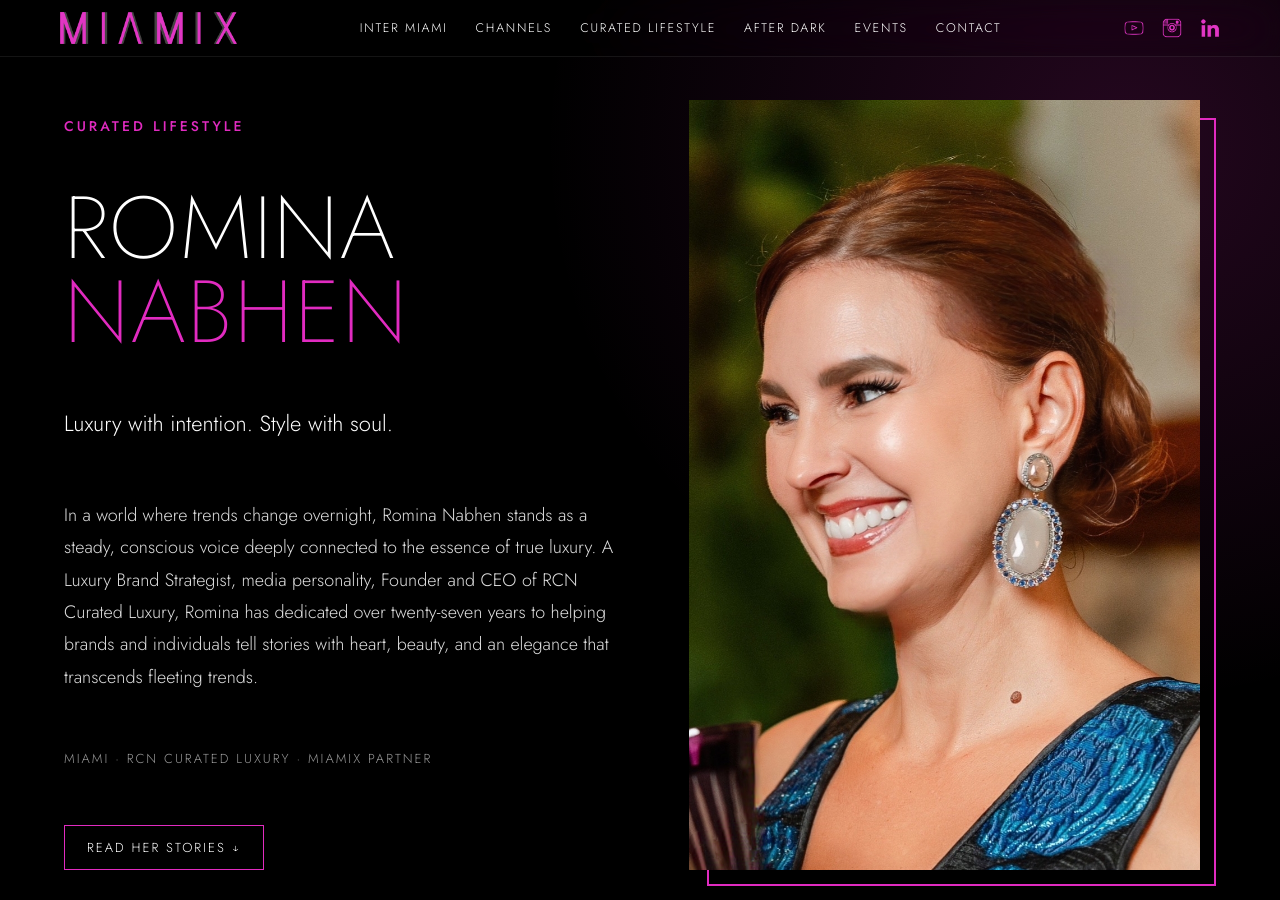
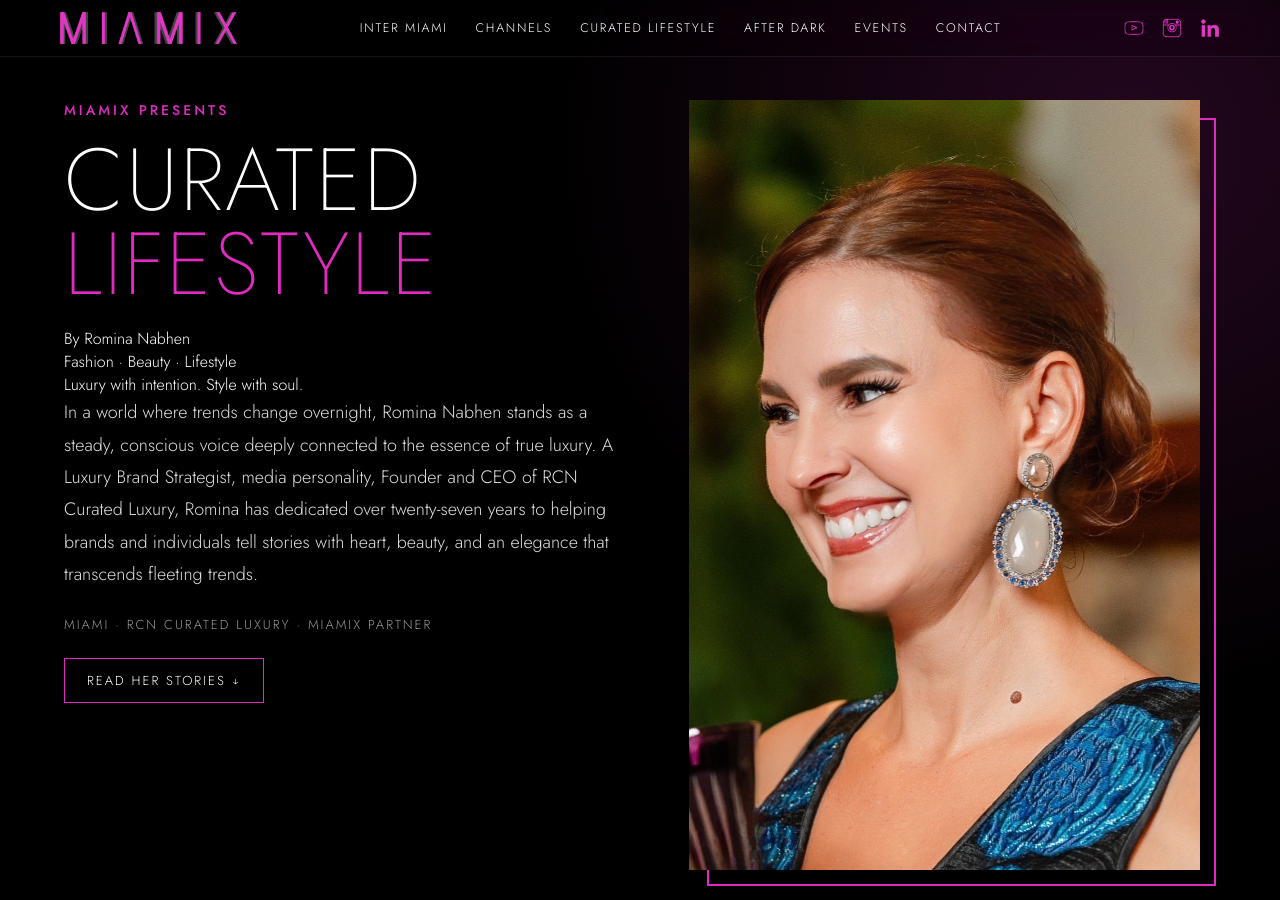
Before and after one commit to MIAMIX-io/MIAMIX.VIP-Site, a Jekyll site: the page built from curated-lifestyle.html, in a window 1280 px wide and 900 px high. Built offline with Jekyll 4.4.1, drawn with Linux system fonts in a browser that asks for light colours.

Commit message:
Update hero section with new content layout

```diff
--- a/curated-lifestyle.html
+++ b/curated-lifestyle.html
@@ -30,12 +30,15 @@
     <!-- Hero: tagline -> name -> tagline -> portrait -> intro -> meta -> CTA -->
     <section class="band band--black romina-hero">
       <div class="wrap romina-hero-single">
-        <span class="romina-eyebrow">Curated Lifestyle</span>
-        <h1 class="romina-name">Romina<br><span>Nabhen</span></h1>
-        <p class="romina-tagline">Luxury with intention. Style with soul.</p>
+        <span class="romina-eyebrow">Miamix Presents</span>
+          <h1 class="romina-name">Curated<br><span>Lifestyle</span></h1>
+          <p class="romina-byline">By Romina Nabhen</p>
+          <p class="romina-cats">Fashion &middot; Beauty &middot; Lifestyle</p>
           <div class="portrait-wrap">
             <img src="/images/romina-hero.JPG" alt="Romina Nabhen headshot">
           </div>
+          <div class="romina-intro-block">
+            <p class="romina-lead">Luxury with intention. Style with soul.</p>
             <p class="romina-intro">In a world where trends change overnight, Romina Nabhen stands as a steady, conscious voice deeply connected to the essence of true luxury. A Luxury Brand Strategist, media personality, Founder and CEO of RCN Curated Luxury, Romina has dedicated over twenty-seven years to helping brands and individuals tell stories with heart, beauty, and an elegance that transcends fleeting trends.</p>
             <p class="romina-meta">Miami &middot; RCN Curated Luxury &middot; MIAMIX Partner</p>
             <a class="romina-cta" href="#stories">Read her stories ↓</a>
```
Lines whose indentation alone changed are shown as unchanged.
